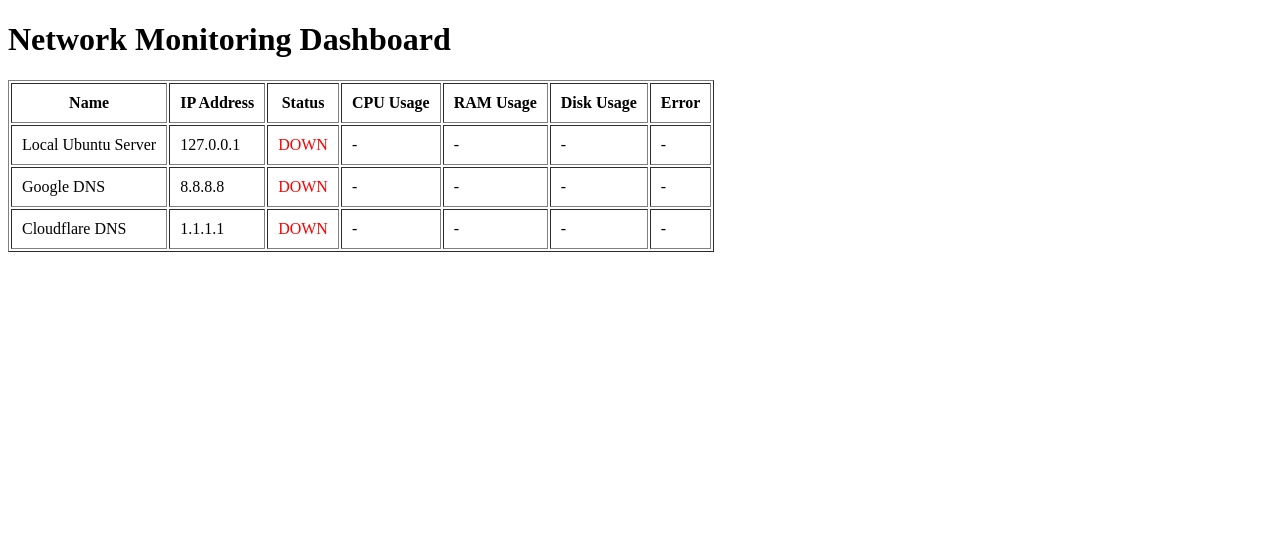
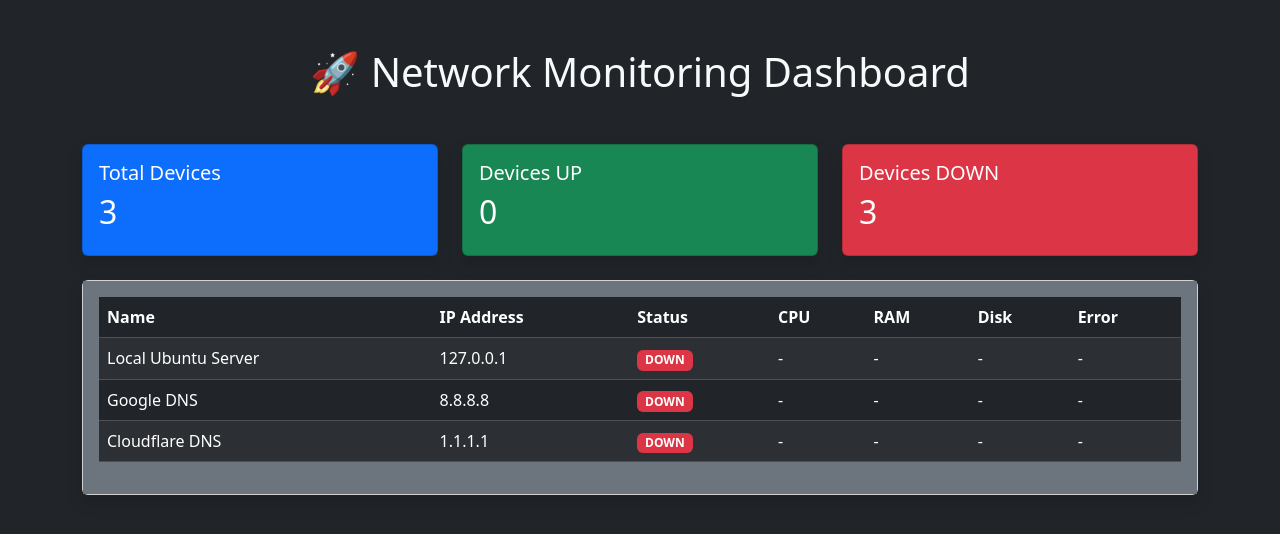
Before and after one commit to Suyashh-hub/Network-monitor-dashboard, a Flask app: page / in a window 1280 px wide. Shown: the top 534 px of the page. Run offline with Flask 3, Linux system fonts and the light colour scheme.

Commit message:
Added dashboard screenshot to README

```diff
--- a/devices.json
+++ b/devices.json
@@ -3,7 +3,7 @@
     "name": "Local Ubuntu Server",
     "ip": "127.0.0.1",
     "username": "suyash",
-    "password": "your-real-password"
+    "password": "suyash"
   },
   {
     "name": "Google DNS",
--- a/templates/dashboard.html
+++ b/templates/dashboard.html
@@ -1,25 +1,103 @@
 <!DOCTYPE html>
-<html>
+<html lang="en">
 
 <head>
+<meta http-equiv="refresh" content="5">
+    <meta charset="UTF-8">
+
+    <meta name="viewport"
+          content="width=device-width, initial-scale=1.0">
+
     <title>Network Monitoring Dashboard</title>
+
+    <!-- Bootstrap CSS -->
+    <link
+        href="https://cdn.jsdelivr.net/npm/bootstrap@5.3.3/dist/css/bootstrap.min.css"
+        rel="stylesheet">
+
 </head>
 
-<body>
+<body class="bg-dark text-light">
 
-    <h1>Network Monitoring Dashboard</h1>
+<div class="container mt-5">
 
-    <table border="1" cellpadding="10">
+    <h1 class="text-center mb-5">
+        🚀 Network Monitoring Dashboard
+    </h1>
+
+    <!-- Summary Cards -->
+    <div class="row mb-4">
+
+        <div class="col-md-4">
+            <div class="card bg-primary text-white shadow">
+                <div class="card-body">
+                    <h5>Total Devices</h5>
+                    <h2>{{ devices|length }}</h2>
+                </div>
+            </div>
+        </div>
+
+        <div class="col-md-4">
+            <div class="card bg-success text-white shadow">
+                <div class="card-body">
+                    <h5>Devices UP</h5>
+
+                    <h2>
+                        {{
+                            devices
+                            | selectattr("status", "equalto", "UP")
+                            | list
+                            | length
+                        }}
+                    </h2>
+
+                </div>
+            </div>
+        </div>
+
+        <div class="col-md-4">
+            <div class="card bg-danger text-white shadow">
+                <div class="card-body">
+                    <h5>Devices DOWN</h5>
+
+                    <h2>
+                        {{
+                            devices
+                            | selectattr("status", "equalto", "DOWN")
+                            | list
+                            | length
+                        }}
+                    </h2>
+
+                </div>
+            </div>
+        </div>
+
+    </div>
+
+    <!-- Monitoring Table -->
+
+    <div class="card shadow">
+
+        <div class="card-body bg-secondary">
+
+            <table class="table table-dark table-striped table-hover align-middle">
+
+                <thead>
 
                     <tr>
                         <th>Name</th>
                         <th>IP Address</th>
                         <th>Status</th>
-            <th>CPU Usage</th>
-            <th>RAM Usage</th>
-            <th>Disk Usage</th>
+                        <th>CPU</th>
+                        <th>RAM</th>
+                        <th>Disk</th>
                         <th>Error</th>
                     </tr>
+
+                </thead>
+
+                <tbody>
 
                 {% for d in devices %}
 
@@ -33,13 +111,13 @@
 
                             {% if d.status == "UP" %}
 
-                <span style="color: green;">
+                                <span class="badge bg-success">
                                     UP
                                 </span>
 
                             {% else %}
 
-                <span style="color: red;">
+                                <span class="badge bg-danger">
                                     DOWN
                                 </span>
 
@@ -47,27 +125,27 @@
 
                         </td>
 
-            <td>
-                {{ d.cpu if d.cpu else "-" }}
-            </td>
+                        <td>{{ d.cpu if d.cpu else "-" }}</td>
 
-            <td>
-                {{ d.ram if d.ram else "-" }}
-            </td>
+                        <td>{{ d.ram if d.ram else "-" }}</td>
 
-            <td>
-                {{ d.disk if d.disk else "-" }}
-            </td>
+                        <td>{{ d.disk if d.disk else "-" }}</td>
 
-            <td>
-                {{ d.error if d.error else "-" }}
-            </td>
+                        <td>{{ d.error if d.error else "-" }}</td>
 
                     </tr>
 
                 {% endfor %}
 
+                </tbody>
+
             </table>
+
+        </div>
+
+    </div>
+
+</div>
 
 </body>
 
```
Also changed, not shown: README.md, 1 other file. Lines whose indentation alone changed are shown as unchanged.
